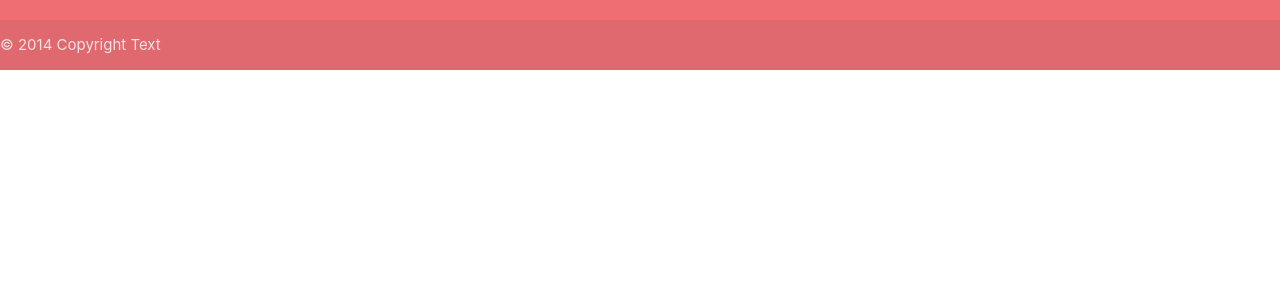
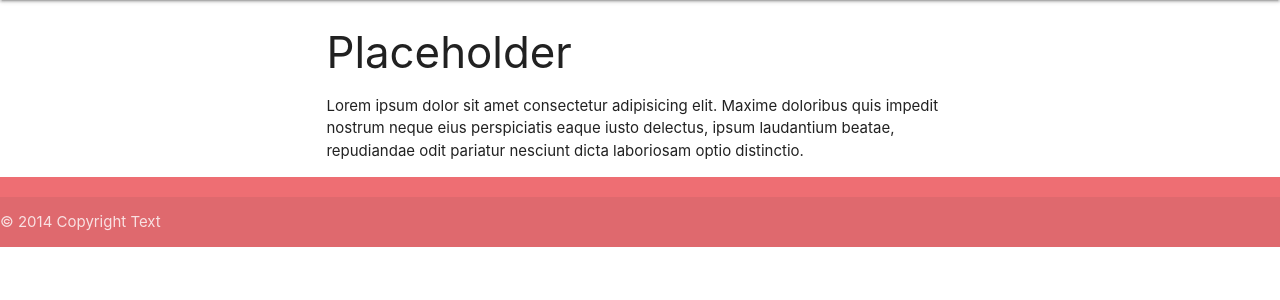
Before and after one commit to teppm/MS3-Project, a Flask app: page / in a window 1280 px wide. Shown: the part 64-364 px from the top of the page. Run offline with Flask 2, Linux system fonts and the light colour scheme; data that the repository does not hold is empty; some libraries are stand-ins or nearby versions.

Commit message:
placeholder added for intro part of landing/homepage

```diff
--- a/templates/home.html
+++ b/templates/home.html
@@ -1,5 +1,13 @@
  {% extends 'base.html' %} {% block content %}
-<!--Home Page 'game highlight' , base code taken from materializecss.com and modified to work for current page use-->
+<!--introduction to website-->
+<div class="container">
+    <div class="col s6 m6 offset-6">
+        <h3>Placeholder</h3>
+        <p>Lorem ipsum dolor sit amet consectetur adipisicing elit. Maxime doloribus quis impedit nostrum neque eius perspiciatis eaque iusto delectus, ipsum laudantium beatae, repudiandae odit pariatur nesciunt dicta laboriosam optio distinctio.</p>
+    </div>
+</div>
+
+<!--Home Page 'game highlight' card, base code taken from materializecss.com and modified to work for current page use-->
 {% for game in games %}
 <div class="container">
     <div class="col s6 m6 offset-6">
```
